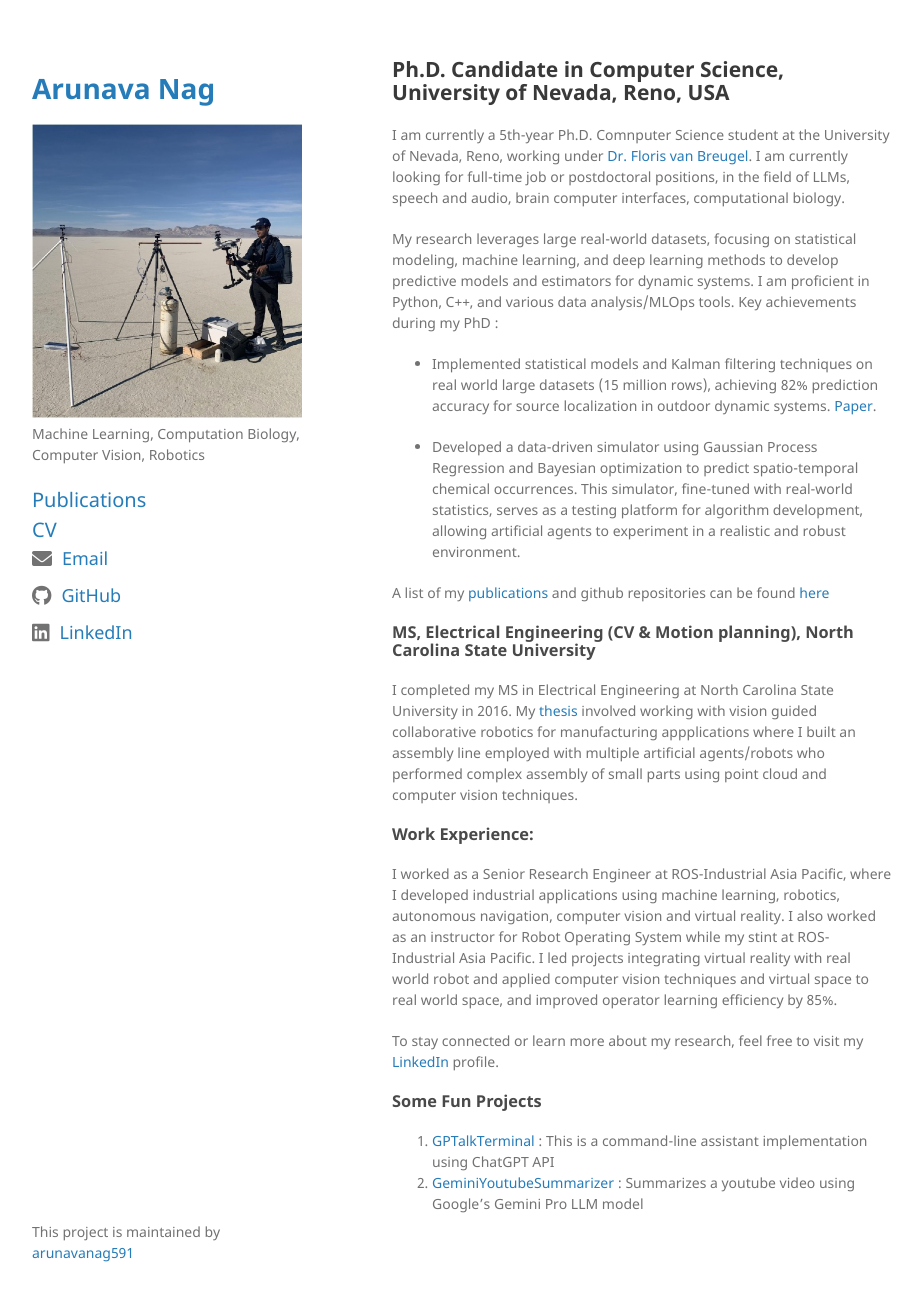
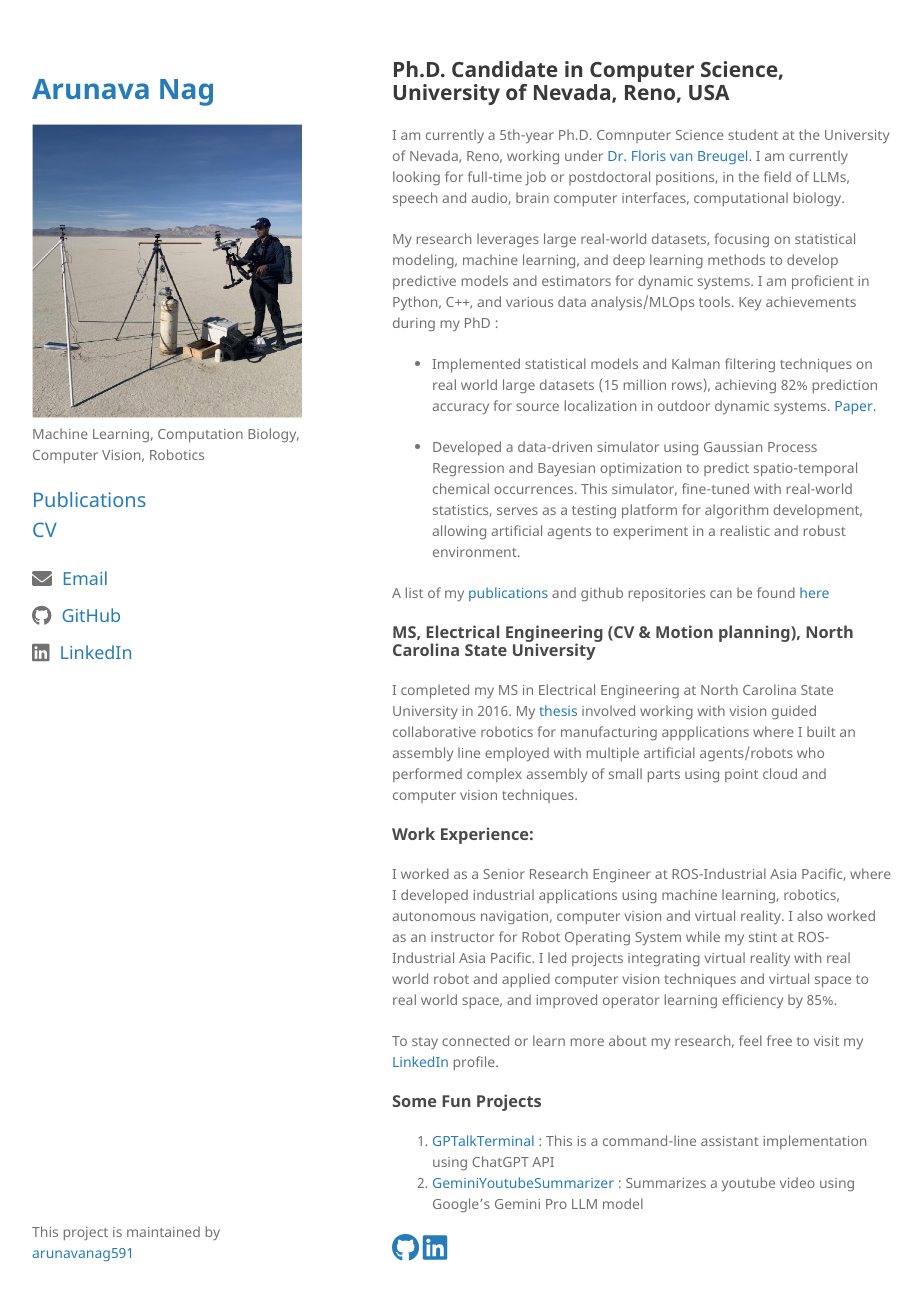
Before and after one commit to arunavanag591/mypage, a Jekyll site: the page built from index.md, in a window 1280 px wide and 1333 px high. Shown: the top 1301 px of the window, without its empty margins (178-1100 px from the left). Built offline with Jekyll 4.4.1, drawn with Linux system fonts in a browser that asks for light colours; our own code applies the rules of GitHub Pages for plain Markdown files.

Commit message:
social media icons

```diff
--- a/_includes/social.html
+++ /dev/null
@@ -1,5 +0,0 @@
-<ul class="social-media-list">
-  {%- if site.github_username -%}<li><a href="https://github.com/{{ site.github_username| cgi_escape | escape }}"><svg class="svg-icon"><use xlink:href="{{ '/assets/minima-social-icons.svg#github' | relative_url }}"></use></svg> <span class="username">{{ site.github_username| escape }}</span></a></li>{%- endif -%}
-  {%- if site.linkedin_username -%}<li><a href="https://www.linkedin.com/in/{{ site.linkedin_username| cgi_escape | escape }}"><svg class="svg-icon"><use xlink:href="{{ '/assets/minima-social-icons.svg#linkedin' | relative_url }}"></use></svg> <span class="username">{{ site.linkedin_username| escape }}</span></a></li>{%- endif -%}
-    {%- if site.rss -%}<li><a href="{{ 'feed.xml' | relative_url }}"><svg class="svg-icon"><use xlink:href="{{ '/assets/minima-social-icons.svg#rss' | relative_url }}"></use></svg> <span>{{ site.rss | escape }}</span></a></li>{%- endif -%}
-</ul>
--- a/_layouts/default.html
+++ b/_layouts/default.html
@@ -20,7 +20,10 @@
             display: inline;
         }
 
-        /* Sidebar icons styling */
+        .sidebar-icons {
+            margin-top: 20px;
+        }
+
         .sidebar-icons ul {
             padding-left: 0;
             list-style-type: none;
@@ -72,8 +75,8 @@
         <ul>
 
             <li><i class="fas fa-envelope"></i> <a href="mailto:arunavan@unr.edu">Email</a></li>
-            <li><i class="fab fa-github"></i> <a href="https://github.com/arunavanag591" target="_blank">GitHub</a></li>
-            <li><i class="fab fa-linkedin"></i> <a href="https://linkedin.com/in/arunavanag591" target="_blank">LinkedIn</a></li>
+            <li><i class="fab fa-github fa-2x"></i> <a href="https://github.com/arunavanag591" target="_blank">GitHub</a></li>
+            <li><i class="fab fa-linkedin fa-2x"></i> <a href="https://linkedin.com/in/arunavanag/" target="_blank">LinkedIn</a></li>
         </ul>
       </div>
 
--- a/index.md
+++ b/index.md
@@ -25,3 +25,11 @@ To stay connected or learn more about my research, feel free to visit my [Linked
 ### Some Fun Projects
 1. [GPTalkTerminal](https://github.com/arunavanag591/GPTalkTerminal.git) : This is a command-line assistant implementation using ChatGPT API
 2. [GeminiYoutubeSummarizer](https://github.com/arunavanag591/GeminiYoutubeSummarizer.git) : Summarizes a youtube video using Google's Gemini Pro LLM model
+
+
+<a href="https://github.com/arunavanag591" target="_blank">
+  <i class="fab fa-github fa-2x"></i>
+</a>
+<a href="https://linkedin.com/in/arunavanag591" target="_blank">
+  <i class="fab fa-linkedin fa-2x"></i>
+</a>
```
Also changed, not shown: _includes/icon-linkedin.svg (deleted).
